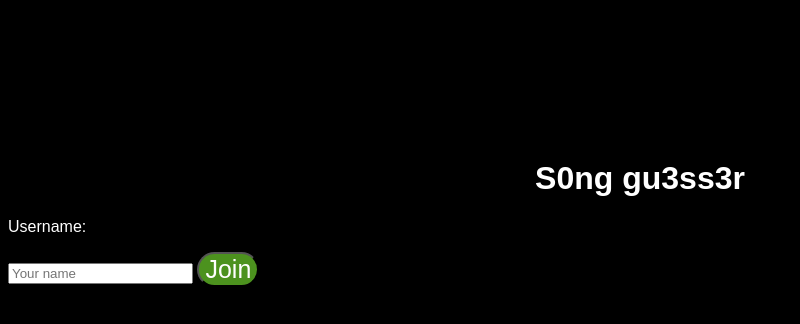
After one commit to TomaszPazdziora/s0ng_gu3ss3r, a Flask app: page /create_user in a window 1280 px wide. The commit adds this page. Shown: the top 324 px of the page, without its empty margins (0-800 px from the left). Run offline with Flask 3, Linux system fonts and the light colour scheme.

Commit message:
feature/sockets handle route redirection, first tests with websockets

```diff
--- a/app.py
+++ b/app.py
@@ -1,10 +1,16 @@
-from flask import Flask, render_template, request
+from flask import Flask, render_template, request, redirect, url_for
 from server import Server
 from player import Player
+from flask_socketio import SocketIO, emit
 
-songs = ["song1", "song2", "song3"]
-app = Flask(__name__)
+app  = Flask(__name__)
+app.config["SECRET_KEY"] = "secret"
+socketio = SocketIO(app, cors_allowed_origins="*")
 
+players = {}
+scores = {}
+
+# ============= SERVER ROUTES =============
 @app.route("/", methods=["GET", "POST"])
 def index():
     if request.method == "POST":
@@ -14,10 +20,37 @@ def index():
             print(f"server: {server.name}")
         elif role == "player":
             print("new player created!")
+            return render_template("user.html")
     return render_template("roles.html")
 
-@app.route("/guess")
-def guess():
-    return render_template("guess.html", songs=songs, username="norbi", score="420")
+@app.route("/guess/<username>")
+def guess(username):
+    songs = ["song1", "song2", "song3"]
+    return render_template("guess.html", songs=songs, username=username, score="420")
 
-app.run(debug=True)
+@app.route("/create_user", methods=["GET", "POST"])
+def create_user():
+    if request.method == "POST":
+        print("create user path")
+        username = request.form.get("username")
+        return redirect(url_for("guess", username=username))
+    return render_template("user.html")
+
+# ============= SOCKETS ROUTES =============
+@socketio.on("connect")
+def handle_connect():
+    print("CLIENT CONNECTED")
+
+@socketio.on("disconnect")
+def handle_connect():
+    print("CLIENT DISCONNECTED")
+
+@socketio.on("answer")
+def handle_answer(data):
+    username = players[request.sid]
+    answer = data["answer"]
+    print(f"user: {username}, answered: {answer}")
+
+
+if __name__ == "__main__":
+    socketio.run(app, host="0.0.0.0", port=5000)
--- a/requirements.txt
+++ b/requirements.txt
@@ -1 +1,2 @@
 Flask==3.1.3
+flask-socketio
--- a/server.py
+++ b/server.py
@@ -13,9 +13,11 @@ SERVER_NAMES = [
     "Rap Rooftop",
     "LoFi Lounge",
     "Hardcore Hangar",
-    "Funk Factory"
+    "Funk Factory",
+    "Opera House",
 ]
 
 class Server():
     def __init__(self):
         self.name = SERVER_NAMES[randrange(len(SERVER_NAMES))]
+        self.players = []
--- a/templates/guess.html
+++ b/templates/guess.html
@@ -1,12 +1,12 @@
 <!DOCTYPE html>
 
 <head>
-    <link href="static/style.css" rel="stylesheet" />
-    <link href="static/guess.css" rel="stylesheet" />
+    <link rel="stylesheet" href="{{ url_for('static', filename='style.css') }}">
+    <link rel="stylesheet" href="{{ url_for('static', filename='guess.css') }}">
 </head>
 
 <body>
-    <div align="center">
+    <div>
         <div class="row">
             <span>Score: {{ score }}</span>
             <span>Username: {{ username }}</span>
--- /dev/null
+++ b/templates/user.html
@@ -0,0 +1,16 @@
+<!DOCTYPE html>
+
+<head>
+    <link href="static/style.css" rel="stylesheet" />
+</head>
+
+<body>
+    <h1>S0ng gu3ss3r</h1>
+    <p>Username:</p>
+    <div id="login">
+        <form method="POST" action="/create_user">
+            <input id="username" name="username" placeholder="Your name"></input>
+            <button>Join</button>
+        </form>
+    </div>
+</body>
```
